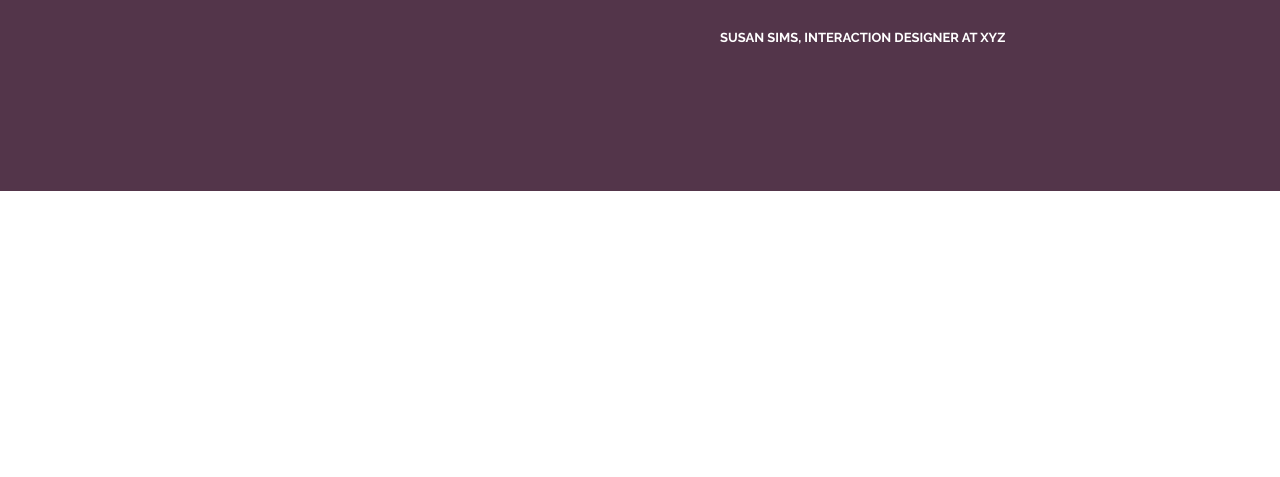
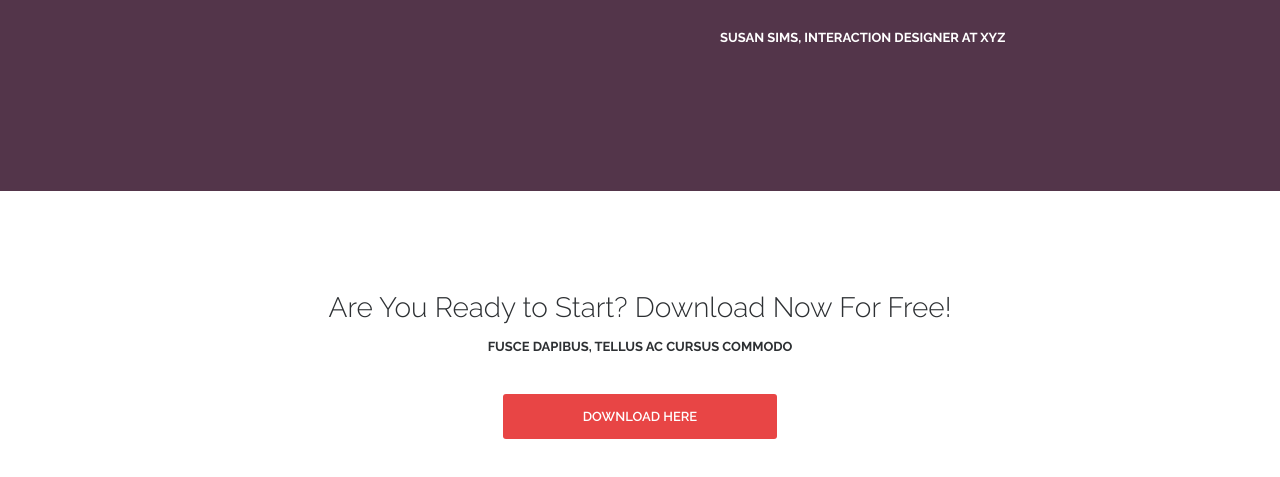
Before and after one commit to z01z/activebox, a plain HTML site: page index.html in a window 1280 px wide. Shown: the part 2898-3375 px from the top of the page. Before the commit the page ends 3089 px from the top, so only its background shows below. Drawn offline with nearby package versions, Linux system fonts and the light colour scheme.

Commit message:
Add DOWNLOAD content

```diff
--- a/assets/css/style.css
+++ b/assets/css/style.css
@@ -428,3 +428,36 @@ p {
     text-transform: uppercase;
     color: #fff;
 }
+
+/*======================
+    download
+======================*/
+
+.download {
+    display: flex;
+    flex-direction: column;
+    justify-content: center;
+    align-items: center;
+
+    padding: 100px 0;
+}
+
+.download__ready {
+    font-size: 28px;
+    color: #2d3033;
+    font-weight: 300;
+    padding: 0 0 15px;
+}
+
+.download__text {
+    font-size: 13px;
+    text-transform: uppercase;
+    padding: 0 0 40px;
+    color: #2d3033;
+    font-weight: 700;
+}
+
+.btn--red2 {
+    background-color: #e84545;
+    padding: 15px 80px;
+}
--- a/index.html
+++ b/index.html
@@ -4,7 +4,7 @@
         <meta charset="UTF-8">
         <title>Active Box</title>
         <link rel="stylesheet" href="assets/css/style.css">
-        <link href="https://fonts.googleapis.com/css2?family=Cardo:ital@1&family=Open+Sans:wght@700&family=Raleway:wght@400;600;700&display=swap" rel="stylesheet">
+        <link href="https://fonts.googleapis.com/css2?family=Cardo:ital@1&family=Open+Sans:wght@700&family=Raleway:wght@300;400;600;700&display=swap" rel="stylesheet">
     </head>
     <body>
 
@@ -295,9 +295,11 @@
             </div>
         </div><!-- testimonials -->
 
-        <div class="download">
-
-        </div>
+        <div class="download"><!-- download -->
+            <div class="download__ready">Are You Ready to Start? Download Now For Free!</div>
+            <div class="download__text">Fusce dapibus, tellus ac cursus commodo</div>
+            <a class="btn btn--red2" href="#">Download here</a>
+        </div><!-- download -->
 
     </body>
 </html>
```
